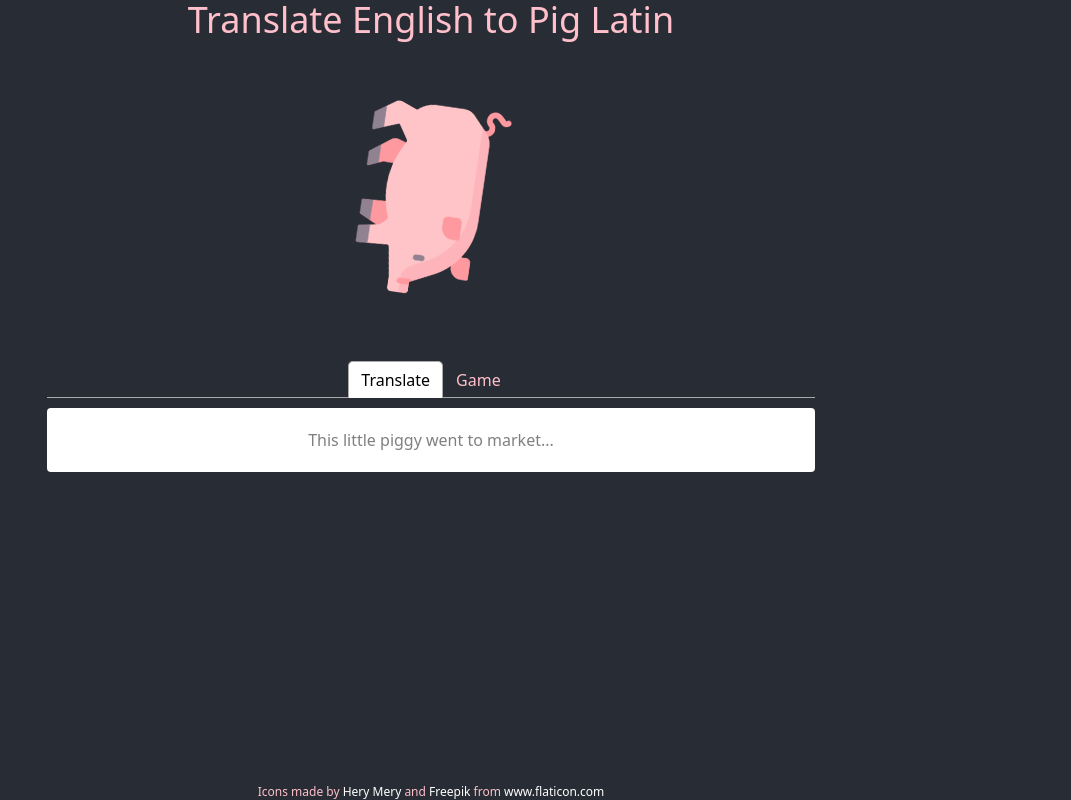
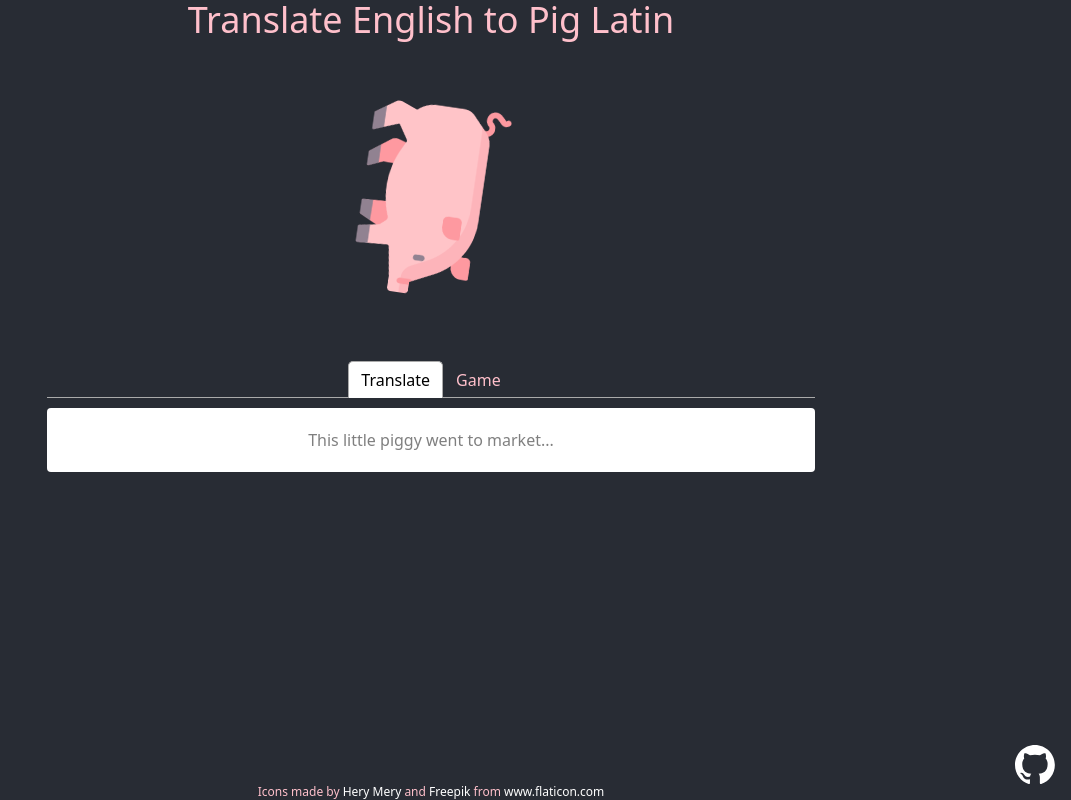
Before and after one commit to justinmcbride/react-pig-latin-translator, a Next.js app: page / in a window 1280 px wide. Shown: the whole page, without its empty margins (209-1280 px from the left). Built offline with nearby package versions, Linux system fonts and the light colour scheme.

Commit message:
add github link

```diff
--- a/src/app/layout.tsx
+++ b/src/app/layout.tsx
@@ -1,6 +1,7 @@
 import type { Metadata } from "next";
 import { CreditsFooter } from "@/components/CreditsFooter";
 import "@/globals.css";
+import { GitHubLink } from "@/components/GitHubLink";
 
 export const metadata: Metadata = {
   title: "Pig Latin Translator",
@@ -18,6 +19,7 @@ export default function RootLayout({
         {children}
         <div className="flex grow" />
         <CreditsFooter />
+        <GitHubLink />
       </body>
     </html>
   );
--- /dev/null
+++ b/src/components/GitHubLink.tsx
@@ -0,0 +1,22 @@
+import Image from "next/image";
+
+const GitHubLink = () => {
+  return (
+    <a
+      href="https://github.com/justinmcbride/react-pig-latin-translator"
+      target="_blank"
+      rel="noopener noreferrer"
+      className="fixed bottom-4 right-4 z-10"
+    >
+      <Image
+        src="/github-mark-white.svg"
+        alt="GitHub"
+        width={40}
+        height={40}
+        priority
+      />
+    </a>
+  );
+};
+
+export { GitHubLink };
```
Also changed, not shown: public/github-mark-white.svg (added), public/github-mark.svg (added).
